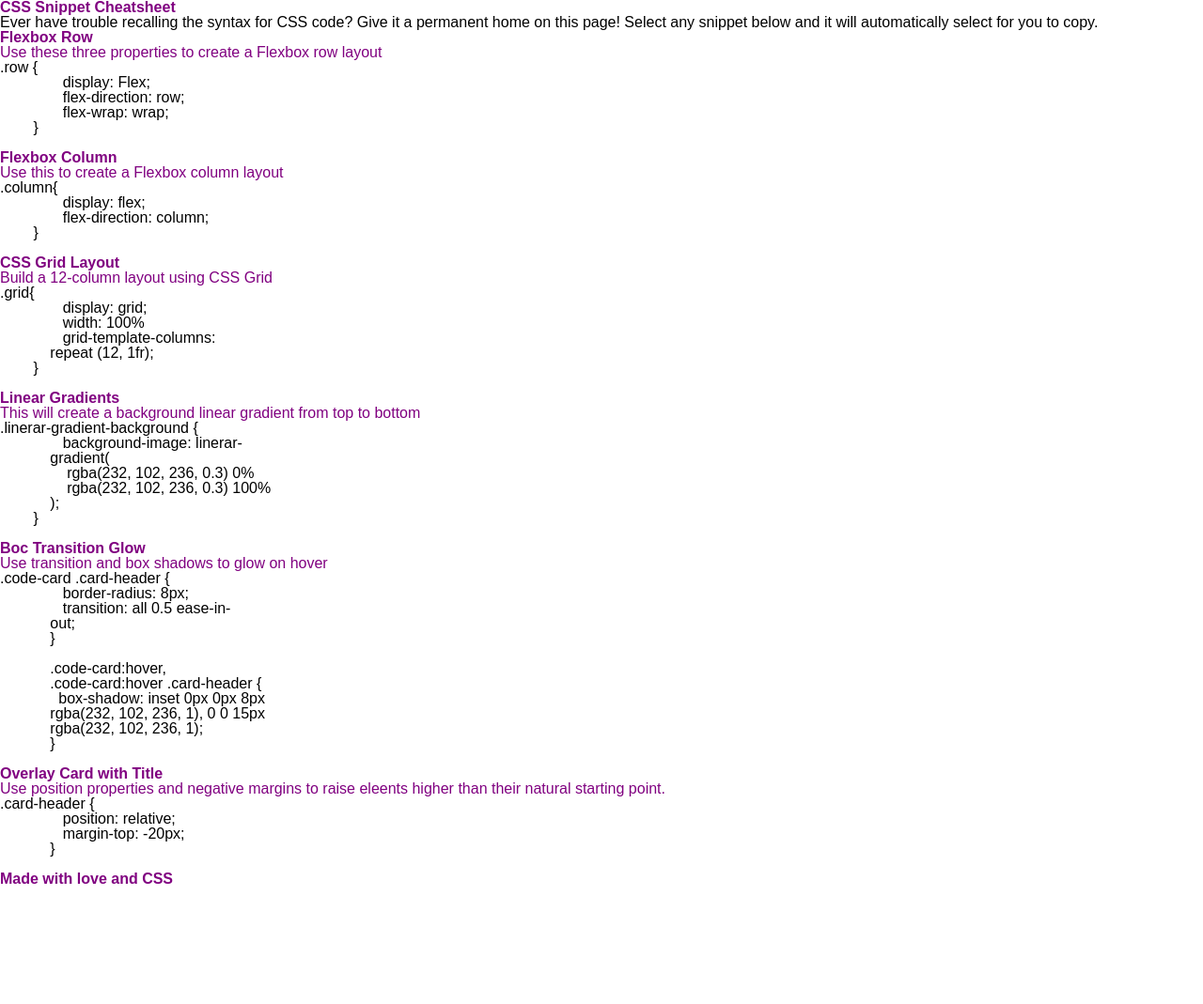
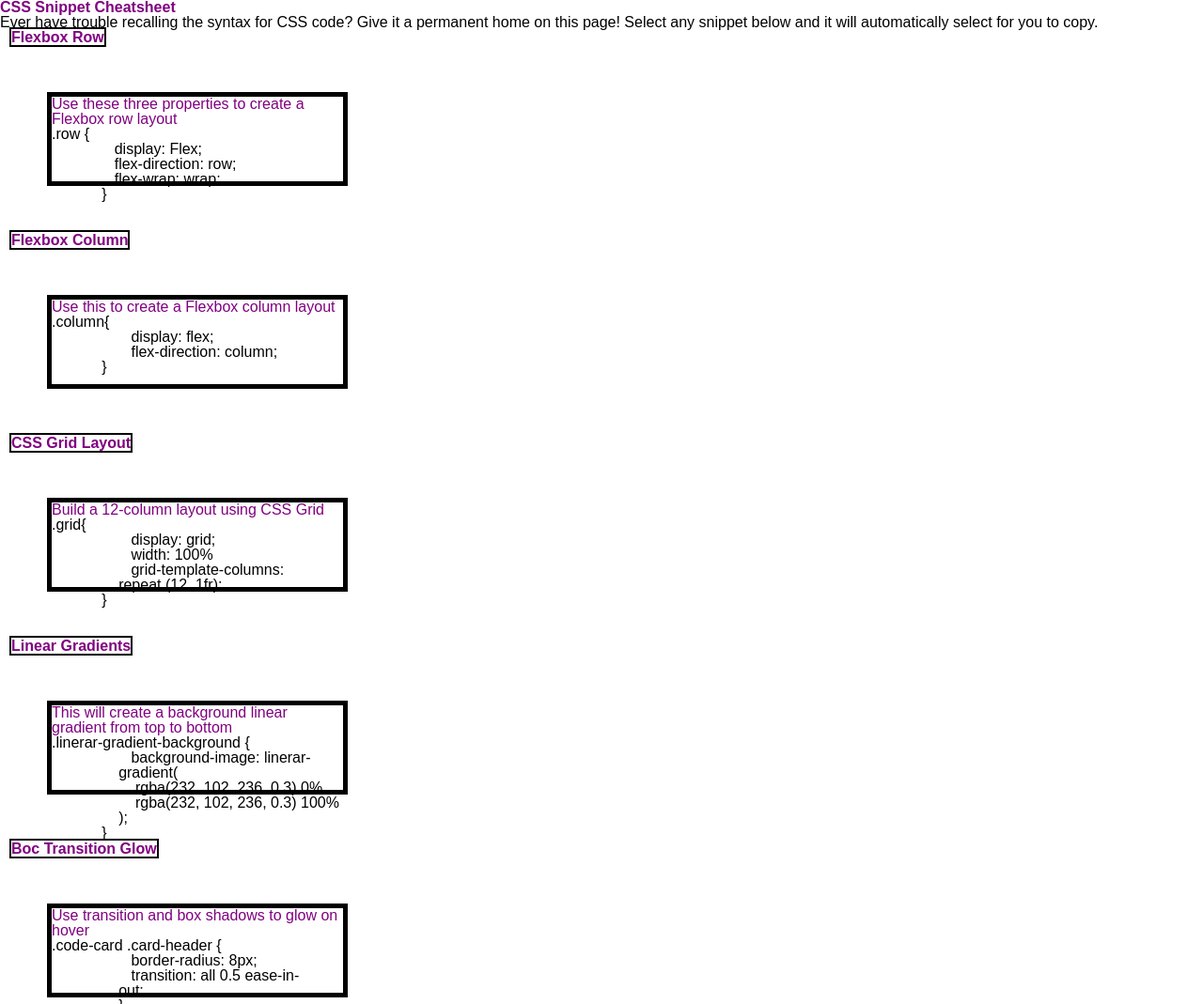
Before and after one commit to AlexNash91/mini-project-2, a plain HTML site: page index.html in a window 1280 px wide. Shown: the top 1069 px of the page at 94% size. Before the commit the page ends 944 px from the top, so only its background shows below. Drawn offline with Linux system fonts and the light colour scheme.

Commit message:
text boxes

```diff
--- a/assets/style.css
+++ b/assets/style.css
@@ -3,14 +3,16 @@
 }
 
 
-header h1 {
+h1 {
     color: var(--text-color);
 }
 main {
 
 
+
 }
-main h2{
+
+h2{
     color: var(--text-color);
 
 }
@@ -22,3 +24,22 @@ main p{
 footer h3 {
     color: var(--text-color);
 }
+
+.title-card{
+    height: 5px;
+    width: 100px;
+    margin: 10px;
+    border: 2px solid black;
+    display: inline
+}
+
+.text-box{
+    height: 100px;
+    width: 25%;
+    margin: 50px;
+    border: 5px solid black;
+}
+
+footer{
+    text-align: center;
+}
--- a/index.html
+++ b/index.html
@@ -9,13 +9,15 @@
 </head>
 
 <body>
+
     <header>
         <h1>CSS Snippet Cheatsheet</h1>
         <p>Ever have trouble recalling the syntax for CSS code? Give it a permanent home on this page! Select any snippet below and it will automatically select for you to copy.</p>
     </header>
 
     <main>
-        <h2>Flexbox Row</h2>
+        <h2 class="title-card">Flexbox Row</h2>
+        <section class="text-box">
             <p>Use these three properties to create a Flexbox row layout</p>
             <pre>.row {
                display: Flex;
@@ -23,16 +25,21 @@
                flex-wrap: wrap;
             }
             </pre>
+        </section>
 
-        <h2>Flexbox Column</h2>
+
+        <h2 class="title-card">Flexbox Column</h2>
+        <section class="text-box">
             <p>Use this to create a Flexbox column layout</p>
             <pre>.column{
                    display: flex;
                    flex-direction: column;
             }
             </pre>
+        </section>
 
-        <h2>CSS Grid Layout</h2>
+        <h2 class="title-card">CSS Grid Layout</h2>
+        <section class="text-box">
             <p>Build a 12-column layout using CSS Grid</p>
             <pre>.grid{
                    display: grid;
@@ -41,8 +48,10 @@
                 repeat (12, 1fr);
             }
             </pre>
+        </section>
 
-        <h2>Linear Gradients</h2>
+        <h2 class="title-card">Linear Gradients</h2>
+        <section class="text-box">
             <p>This will create a background linear gradient from top to bottom</p>
             <pre>.linerar-gradient-background {
                    background-image: linerar-
@@ -52,8 +61,10 @@
                 );
             }
             </pre>
+        </section>
 
-        <h2>Boc Transition Glow</h2>
+        <h2 class="title-card">Boc Transition Glow</h2>
+        <section class="text-box">
             <p>Use transition and box shadows to glow on hover</p>
             <Pre>.code-card .card-header {
                    border-radius: 8px;
@@ -68,14 +79,17 @@
                 rgba(232, 102, 236, 1);
                 }
             </Pre>
+        </section>
 
-        <h2>Overlay Card with Title</h2>
-        <p>Use position properties and negative margins to raise eleents higher than their natural starting point.</p>
+        <h2 class="title-card">Overlay Card with Title</h2>
+        <section class="text-box">
+            <p>Use position properties and negative margins to raise elements higher than their natural starting point.</p>
             <pre>.card-header {
                    position: relative;
                    margin-top: -20px;
                 }
             </pre>
+        </section>
 
     </main>
 
```
Lines whose indentation alone changed are shown as unchanged.
